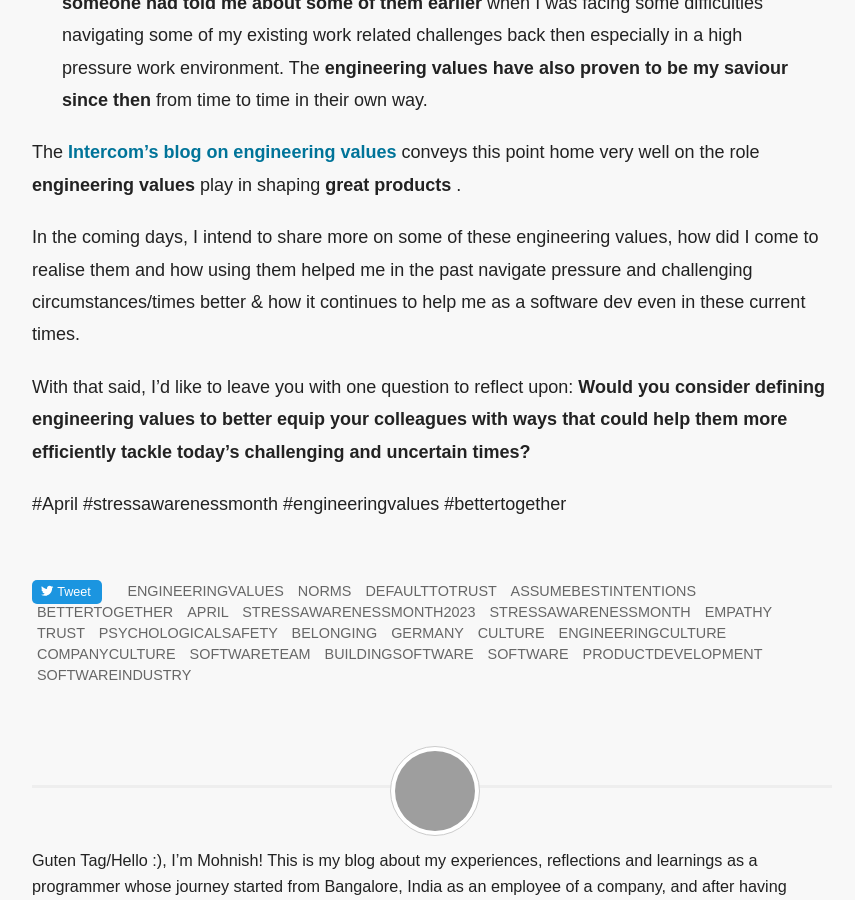
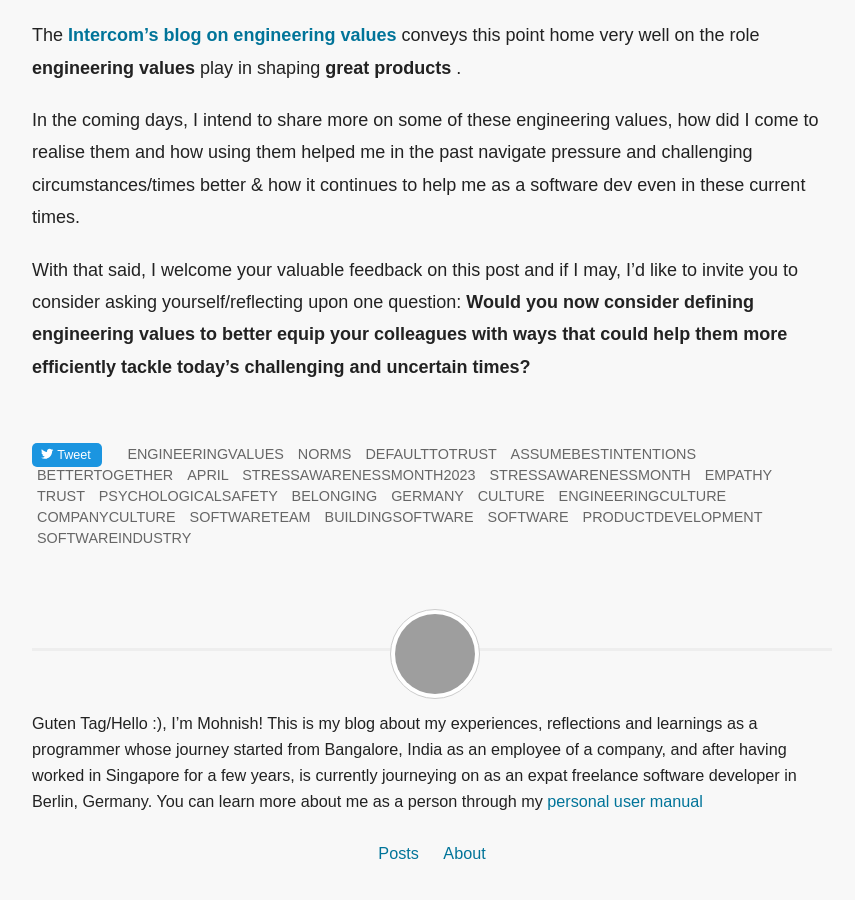
Before and after one commit to boddhisattva/website, a Jekyll site: the page built from _posts/2023-04-18-how-engineering-values-could-help-build-trust-and-navigate-pressure-better-especially-amidst-todays-challenging-and-uncertain-times.md, in a window 1280 px wide and 900 px high, scrolled down 2742 px, cut to the strip 0-900 px from the top of the window. Shown: the whole strip, without its empty margins (208-1063 px from the left). Built offline with Jekyll 4.4.1, drawn with Linux system fonts in a browser that asks for light colours; comment, search, counter and statistics services are not loaded; some of the changed text lies outside the part shown; grey boxes are pictures that could not be loaded.

Commit message:
Update post - remove redunant question, welcome feedback and invite readers to answer/reflect upon one question

```diff
--- a/_posts/2023-04-18-how-engineering-values-could-help-build-trust-and-navigate-pressure-better-especially-amidst-todays-challenging-and-uncertain-times.md
+++ b/_posts/2023-04-18-how-engineering-values-could-help-build-trust-and-navigate-pressure-better-especially-amidst-todays-challenging-and-uncertain-times.md
@@ -69,6 +66,4 @@ The **[Intercom’s blog on engineering values](https://www.intercom.com/blog/th
 
 In the coming days, I intend to share more on some of these engineering values, how did I come to realise them and how using them helped me in the past navigate pressure and challenging circumstances/times better & how it continues to help me as a software dev even in these current times.
 
-With that said, I’d like to leave you with one question to reflect upon: **Would you consider defining engineering values to better equip your colleagues with ways that could help them more efficiently tackle today's challenging and uncertain times?**
-
-#April #stressawarenessmonth #engineeringvalues #bettertogether
+With that said, I welcome your valuable feedback on this post and if I may, I'd like to invite you to consider asking yourself/reflecting upon one question: **Would you now consider defining engineering values to better equip your colleagues with ways that could help them more efficiently tackle today's challenging and uncertain times?**
```
Also changed, not shown: other parts of _posts/2023-04-18-how-engineering-values-could-help-build-trust-and-navigate-pressure-better-especially-amidst-todays-challenging-and-uncertain-times.md (+0 -3 lines).
